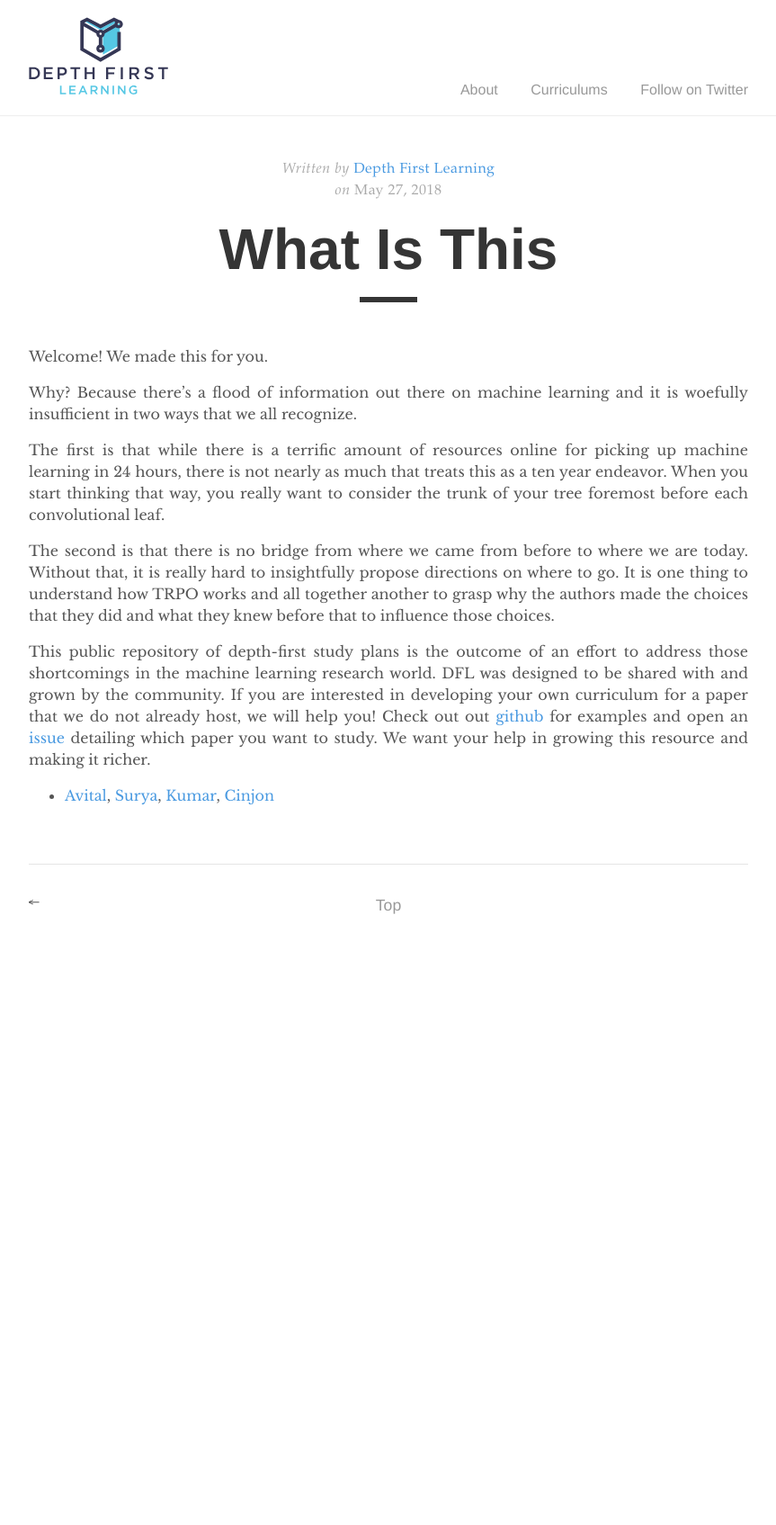
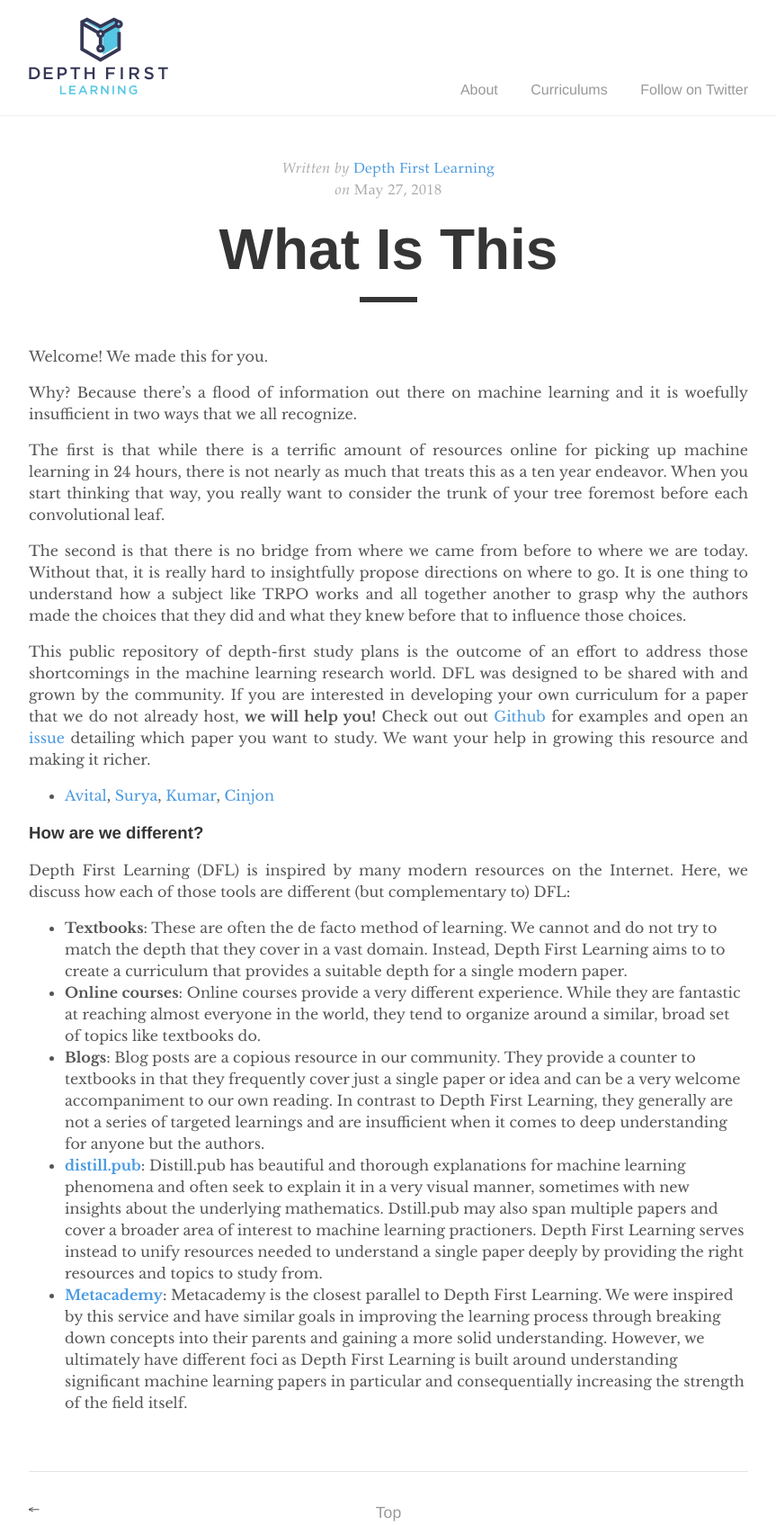
Before and after one commit to depthfirstlearning/depthfirstlearning.com, a Jekyll site: the page built from _posts/2018-05-27-What-This-Is.markdown, in a window 1280 px wide. Shown: the whole page at 90% size, without its empty margins (208-1071 px from the left). Built offline with Jekyll 4.4.1, drawn with Linux system fonts in a browser that asks for light colours; before the commit the page ends 1020 px from its top, so only the background shows below that.

Commit message:
Add a FAQ with comparisons to other resources.

```diff
--- a/_posts/2018-05-27-What-This-Is.markdown
+++ b/_posts/2018-05-27-What-This-Is.markdown
@@ -20,18 +20,28 @@ to consider the trunk of your tree foremost before each convolutional leaf.
 
 The second is that there is no bridge from where we came from before to where we
 are today. Without that, it is really hard to insightfully propose directions on
-where to go. It is one thing to understand how TRPO works and all together
+where to go. It is one thing to understand how a subject like TRPO works and all together
 another to grasp why the authors made the choices that they did and what they
 knew before that to influence those choices.
 
 This public repository of depth-first study plans is the outcome of an effort to
 address those shortcomings in the machine learning research world. DFL was
 designed to be shared with and grown by the community. If you are interested in developing your own
-curriculum for a paper that we do not already host, we will help you! Check out out
-<a href="https://github.com/depthfirstlearning/depthfirstlearning.com#contributing">github</a>
+curriculum for a paper that we do not already host, **we will help you!** Check out out
+<a href="https://github.com/depthfirstlearning/depthfirstlearning.com#contributing">Github</a>
 for examples and open an <a href="https://github.com/depthfirstlearning/depthfirstlearning.com/issues">issue</a>
 detailing which paper you want to study. We want your help in growing this resource
 and making it richer.
 
 - <a href="{{site["avital"].web}}">Avital</a>, <a href="{{site["surya"].web}}">Surya</a>,
 <a href="{{site["krishna"].web}}">Kumar</a>, <a href="{{site["cinjon"].web}}">Cinjon</a>
+
+### How are we different?
+
+Depth First Learning (DFL) is inspired by many modern resources on the Internet. Here, we discuss how each of those tools are different (but complementary to) DFL:
+
+- **Textbooks**: These are often the de facto method of learning. We cannot and do not try to match the depth that they cover in a vast domain. Instead, Depth First Learning aims to to create a curriculum that provides a suitable depth for a single modern paper.
+- **Online courses**: Online courses provide a very different experience. While they are fantastic at reaching almost everyone in the world, they tend to organize around a similar, broad set of topics like textbooks do.
+- **Blogs**: Blog posts are a copious resource in our community. They provide a counter to textbooks in that they frequently cover just a single paper or idea and can be a very welcome accompaniment to our own reading. In contrast to Depth First Learning, they generally are not a series of targeted learnings and are insufficient when it comes to deep understanding for anyone but the authors.
+- **[distill.pub](https://distill.pub/)**: Distill.pub has beautiful and thorough explanations for machine learning phenomena and often seek to explain it in a very visual manner, sometimes with new insights about the underlying mathematics. Dstill.pub may also span multiple papers and cover a broader area of interest to machine learning practioners. Depth First Learning serves instead to unify resources needed to understand a single paper deeply by providing the right resources and topics to study from.
+- **[Metacademy](https://metacademy.org/)**: Metacademy is the closest parallel to Depth First Learning. We were inspired by this service and have similar goals in improving the learning process through breaking down concepts into their parents and gaining a more solid understanding. However, we ultimately have different foci as Depth First Learning is built around understanding significant machine learning papers in particular and consequentially increasing the strength of the field itself.
```
